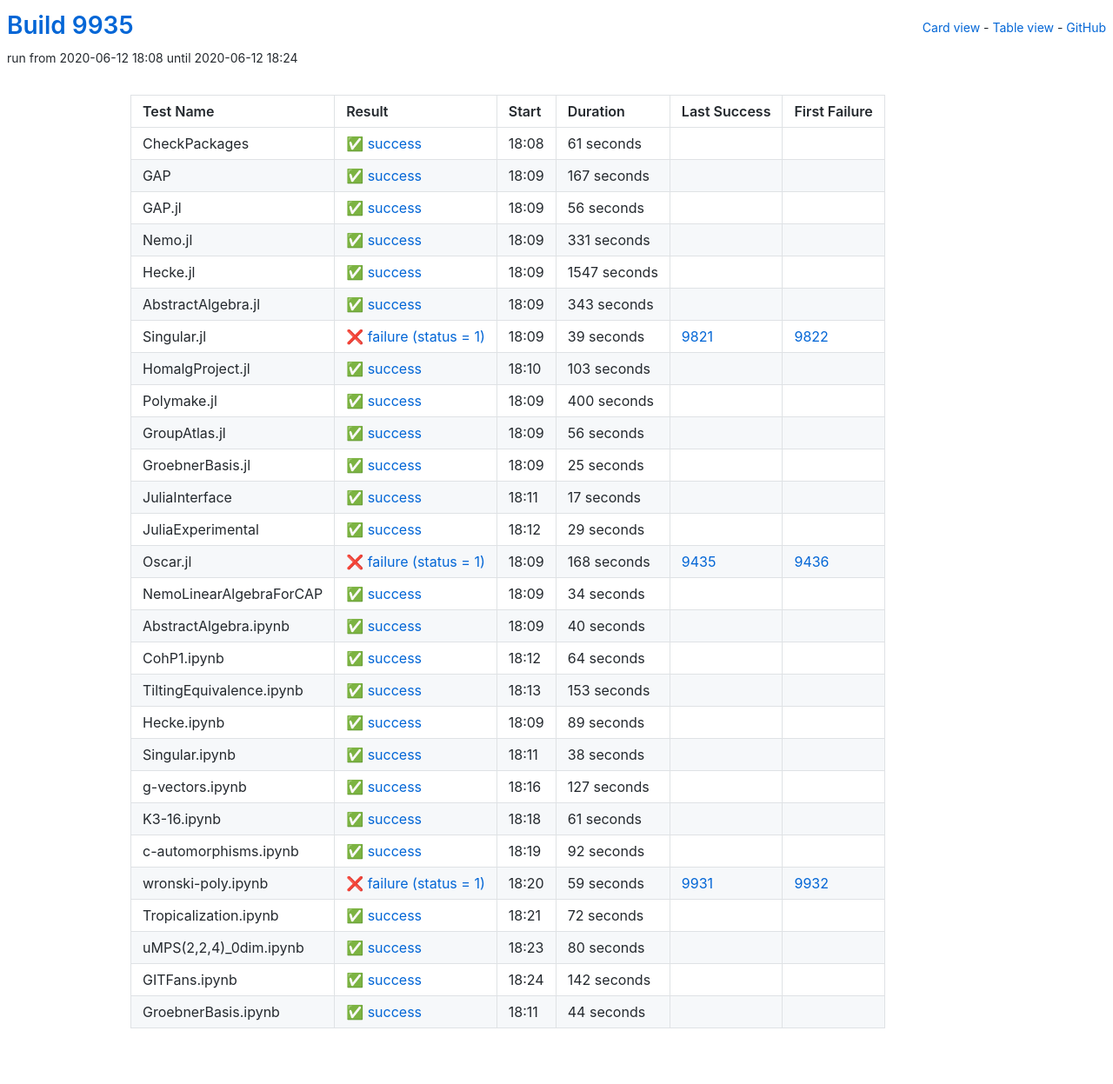
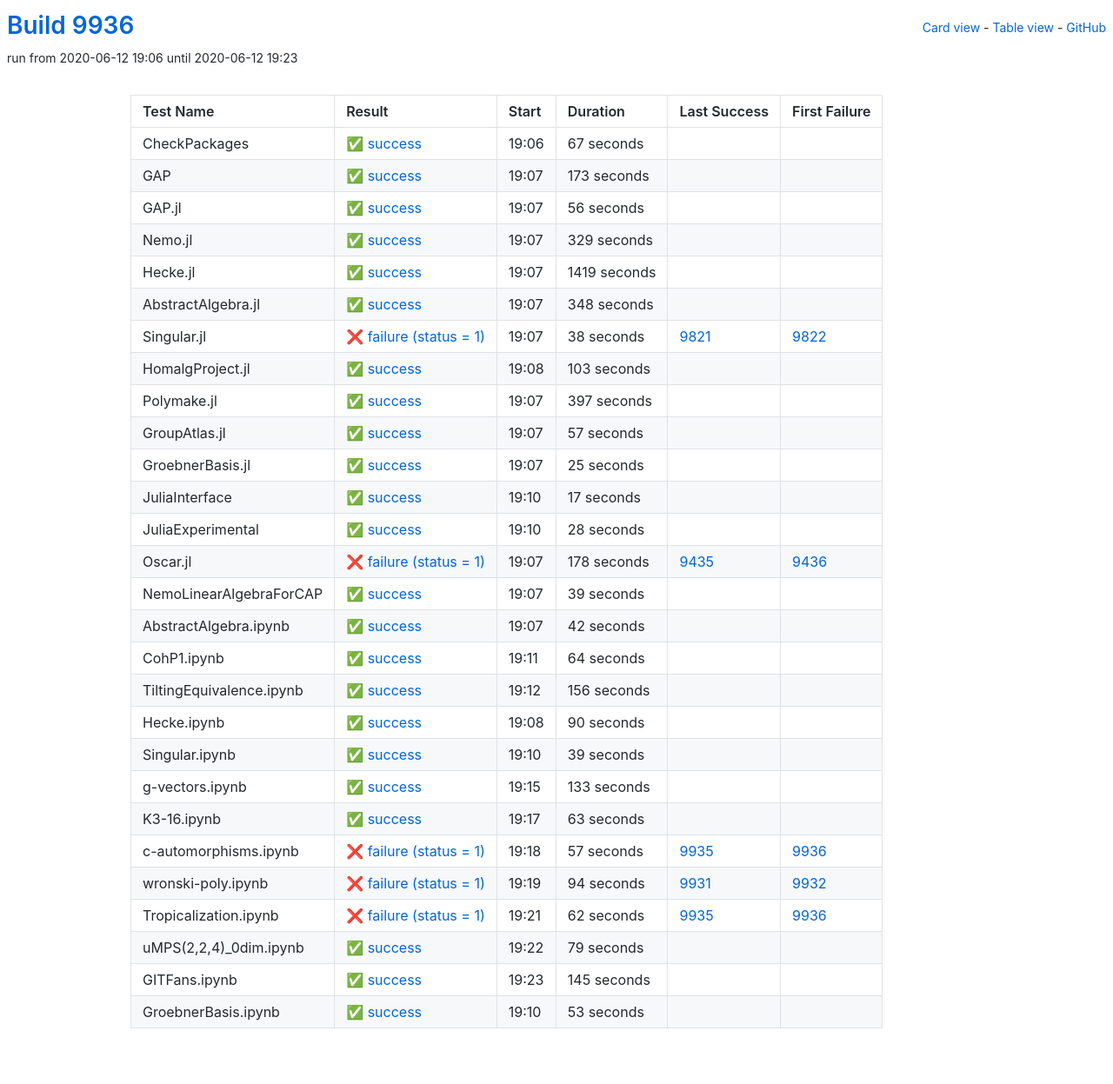
Before and after one commit to oscar-system/oscar-ci-status, a Jekyll site: the page built from table.html, in a window 1280 px wide. Shown: the whole page at 87% size. Built offline with Jekyll 4.4.1, drawn with Linux system fonts in a browser that asks for light colours.

Commit message:
Build #9936

```diff
--- a/_data/ci.yml
+++ b/_data/ci.yml
@@ -1,6 +1,6 @@
 ---
-build: 9935
-build_url: https://oscarci.mathematik.uni-kl.de/job/oscar/9935/
+build: 9936
+build_url: https://oscarci.mathematik.uni-kl.de/job/oscar/9936/
 job: oscar
 organization: oscar-system
 repo: oscar-ci-status
@@ -8,32 +8,32 @@
 tests:
 - name: CheckPackages
   id: checkpackages
-  log: https://oscarci.mathematik.uni-kl.de/job/oscar/9935/artifact/logs/build-9935/CheckPackages.log
-  start: 2020-06-12 18:08
+  log: https://oscarci.mathematik.uni-kl.de/job/oscar/9936/artifact/logs/build-9936/CheckPackages.log
+  start: 2020-06-12 19:06
   success: true
   exitcode: 0
   status: success
-  duration: 61
+  duration: 67
   last_success: false
   last_success_url:
   first_failure: false
   first_failure_url:
 - name: GAP
   id: gap
-  log: https://oscarci.mathematik.uni-kl.de/job/oscar/9935/artifact/logs/build-9935/GAP.log
-  start: 2020-06-12 18:09
+  log: https://oscarci.mathematik.uni-kl.de/job/oscar/9936/artifact/logs/build-9936/GAP.log
+  start: 2020-06-12 19:07
   success: true
   exitcode: 0
   status: success
-  duration: 167
+  duration: 173
   last_success: false
   last_success_url:
   first_failure: false
   first_failure_url:
 - name: GAP.jl
   id: gap-jl
-  log: https://oscarci.mathematik.uni-kl.de/job/oscar/9935/artifact/logs/build-9935/GAP.jl.log
-  start: 2020-06-12 18:09
+  log: https://oscarci.mathematik.uni-kl.de/job/oscar/9936/artifact/logs/build-9936/GAP.jl.log
+  start: 2020-06-12 19:07
   success: true
   exitcode: 0
   status: success
@@ -44,56 +44,56 @@
   first_failure_url:
 - name: Nemo.jl
   id: nemo-jl
-  log: https://oscarci.mathematik.uni-kl.de/job/oscar/9935/artifact/logs/build-9935/Nemo.jl.log
-  start: 2020-06-12 18:09
+  log: https://oscarci.mathematik.uni-kl.de/job/oscar/9936/artifact/logs/build-9936/Nemo.jl.log
+  start: 2020-06-12 19:07
   success: true
   exitcode: 0
   status: success
-  duration: 331
+  duration: 329
   last_success: false
   last_success_url:
   first_failure: false
   first_failure_url:
 - name: Hecke.jl
   id: hecke-jl
-  log: https://oscarci.mathematik.uni-kl.de/job/oscar/9935/artifact/logs/build-9935/Hecke.jl.log
-  start: 2020-06-12 18:09
+  log: https://oscarci.mathematik.uni-kl.de/job/oscar/9936/artifact/logs/build-9936/Hecke.jl.log
+  start: 2020-06-12 19:07
   success: true
   exitcode: 0
   status: success
-  duration: 1547
+  duration: 1419
   last_success: false
   last_success_url:
   first_failure: false
   first_failure_url:
 - name: AbstractAlgebra.jl
   id: abstractalgebra-jl
-  log: https://oscarci.mathematik.uni-kl.de/job/oscar/9935/artifact/logs/build-9935/AbstractAlgebra.jl.log
-  start: 2020-06-12 18:09
+  log: https://oscarci.mathematik.uni-kl.de/job/oscar/9936/artifact/logs/build-9936/AbstractAlgebra.jl.log
+  start: 2020-06-12 19:07
   success: true
   exitcode: 0
   status: success
-  duration: 343
+  duration: 348
   last_success: false
   last_success_url:
   first_failure: false
   first_failure_url:
 - name: Singular.jl
   id: singular-jl
-  log: https://oscarci.mathematik.uni-kl.de/job/oscar/9935/artifact/logs/build-9935/Singular.jl.log
-  start: 2020-06-12 18:09
+  log: https://oscarci.mathematik.uni-kl.de/job/oscar/9936/artifact/logs/build-9936/Singular.jl.log
+  start: 2020-06-12 19:07
   success: false
   exitcode: 1
   status: failure
-  duration: 39
+  duration: 38
   last_success: 9821
   last_success_url: https://oscarci.mathematik.uni-kl.de/job/oscar/9821/
   first_failure: 9822
   first_failure_url: https://oscarci.mathematik.uni-kl.de/job/oscar/9822/
 - name: HomalgProject.jl
   id: homalgproject-jl
-  log: https://oscarci.mathematik.uni-kl.de/job/oscar/9935/artifact/logs/build-9935/HomalgProject.jl.log
-  start: 2020-06-12 18:10
+  log: https://oscarci.mathematik.uni-kl.de/job/oscar/9936/artifact/logs/build-9936/HomalgProject.jl.log
+  start: 2020-06-12 19:08
   success: true
   exitcode: 0
   status: success
@@ -104,32 +104,32 @@
   first_failure_url:
 - name: Polymake.jl
   id: polymake-jl
-  log: https://oscarci.mathematik.uni-kl.de/job/oscar/9935/artifact/logs/build-9935/Polymake.jl.log
-  start: 2020-06-12 18:09
+  log: https://oscarci.mathematik.uni-kl.de/job/oscar/9936/artifact/logs/build-9936/Polymake.jl.log
+  start: 2020-06-12 19:07
   success: true
   exitcode: 0
   status: success
-  duration: 400
+  duration: 397
   last_success: false
   last_success_url:
   first_failure: false
   first_failure_url:
 - name: GroupAtlas.jl
   id: groupatlas-jl
-  log: https://oscarci.mathematik.uni-kl.de/job/oscar/9935/artifact/logs/build-9935/GroupAtlas.jl.log
-  start: 2020-06-12 18:09
+  log: https://oscarci.mathematik.uni-kl.de/job/oscar/9936/artifact/logs/build-9936/GroupAtlas.jl.log
+  start: 2020-06-12 19:07
   success: true
   exitcode: 0
   status: success
-  duration: 56
+  duration: 57
   last_success: false
   last_success_url:
   first_failure: false
   first_failure_url:
 - name: GroebnerBasis.jl
   id: groebnerbasis-jl
-  log: https://oscarci.mathematik.uni-kl.de/job/oscar/9935/artifact/logs/build-9935/GroebnerBasis.jl.log
-  start: 2020-06-12 18:09
+  log: https://oscarci.mathematik.uni-kl.de/job/oscar/9936/artifact/logs/build-9936/GroebnerBasis.jl.log
+  start: 2020-06-12 19:07
   success: true
   exitcode: 0
   status: success
@@ -140,8 +140,8 @@
   first_failure_url:
 - name: JuliaInterface
   id: juliainterface
-  log: https://oscarci.mathematik.uni-kl.de/job/oscar/9935/artifact/logs/build-9935/JuliaInterface.log
-  start: 2020-06-12 18:11
+  log: https://oscarci.mathematik.uni-kl.de/job/oscar/9936/artifact/logs/build-9936/JuliaInterface.log
+  start: 2020-06-12 19:10
   success: true
   exitcode: 0
   status: success
@@ -152,56 +152,56 @@
   first_failure_url:
 - name: JuliaExperimental
   id: juliaexperimental
-  log: https://oscarci.mathematik.uni-kl.de/job/oscar/9935/artifact/logs/build-9935/JuliaExperimental.log
-  start: 2020-06-12 18:12
+  log: https://oscarci.mathematik.uni-kl.de/job/oscar/9936/artifact/logs/build-9936/JuliaExperimental.log
+  start: 2020-06-12 19:10
   success: true
   exitcode: 0
   status: success
-  duration: 29
+  duration: 28
   last_success: false
   last_success_url:
   first_failure: false
   first_failure_url:
 - name: Oscar.jl
   id: oscar-jl
-  log: https://oscarci.mathematik.uni-kl.de/job/oscar/9935/artifact/logs/build-9935/Oscar.jl.log
-  start: 2020-06-12 18:09
+  log: https://oscarci.mathematik.uni-kl.de/job/oscar/9936/artifact/logs/build-9936/Oscar.jl.log
+  start: 2020-06-12 19:07
   success: false
   exitcode: 1
   status: failure
-  duration: 168
+  duration: 178
   last_success: 9435
   last_success_url: https://oscarci.mathematik.uni-kl.de/job/oscar/9435/
   first_failure: 9436
   first_failure_url: https://oscarci.mathematik.uni-kl.de/job/oscar/9436/
 - name: NemoLinearAlgebraForCAP
   id: nemolinearalgebraforcap
-  log: https://oscarci.mathematik.uni-kl.de/job/oscar/9935/artifact/logs/build-9935/NemoLinearAlgebraForCAP.log
-  start: 2020-06-12 18:09
+  log: https://oscarci.mathematik.uni-kl.de/job/oscar/9936/artifact/logs/build-9936/NemoLinearAlgebraForCAP.log
+  start: 2020-06-12 19:07
   success: true
   exitcode: 0
   status: success
-  duration: 34
+  duration: 39
   last_success: false
   last_success_url:
   first_failure: false
   first_failure_url:
 - name: AbstractAlgebra.ipynb
   id: abstractalgebra-ipynb
-  log: https://oscarci.mathematik.uni-kl.de/job/oscar/9935/artifact/logs/build-9935/AbstractAlgebra.ipynb.log
-  start: 2020-06-12 18:09
+  log: https://oscarci.mathematik.uni-kl.de/job/oscar/9936/artifact/logs/build-9936/AbstractAlgebra.ipynb.log
+  start: 2020-06-12 19:07
   success: true
   exitcode: 0
   status: success
-  duration: 40
+  duration: 42
   last_success: false
   last_success_url:
   first_failure: false
   first_failure_url:
 - name: CohP1.ipynb
   id: cohp1-ipynb
-  log: https://oscarci.mathematik.uni-kl.de/job/oscar/9935/artifact/logs/build-9935/CohP1.ipynb.log
-  start: 2020-06-12 18:12
+  log: https://oscarci.mathematik.uni-kl.de/job/oscar/9936/artifact/logs/build-9936/CohP1.ipynb.log
+  start: 2020-06-12 19:11
   success: true
   exitcode: 0
   status: success
@@ -212,132 +212,132 @@
   first_failure_url:
 - name: TiltingEquivalence.ipynb
   id: tiltingequivalence-ipynb
-  log: https://oscarci.mathematik.uni-kl.de/job/oscar/9935/artifact/logs/build-9935/TiltingEquivalence.ipynb.log
-  start: 2020-06-12 18:13
+  log: https://oscarci.mathematik.uni-kl.de/job/oscar/9936/artifact/logs/build-9936/TiltingEquivalence.ipynb.log
+  start: 2020-06-12 19:12
   success: true
   exitcode: 0
   status: success
-  duration: 153
+  duration: 156
   last_success: false
   last_success_url:
   first_failure: false
   first_failure_url:
 - name: Hecke.ipynb
   id: hecke-ipynb
-  log: https://oscarci.mathematik.uni-kl.de/job/oscar/9935/artifact/logs/build-9935/Hecke.ipynb.log
-  start: 2020-06-12 18:09
+  log: https://oscarci.mathematik.uni-kl.de/job/oscar/9936/artifact/logs/build-9936/Hecke.ipynb.log
+  start: 2020-06-12 19:08
   success: true
   exitcode: 0
   status: success
-  duration: 89
+  duration: 90
   last_success: false
   last_success_url:
   first_failure: false
   first_failure_url:
 - name: Singular.ipynb
   id: singular-ipynb
-  log: https://oscarci.mathematik.uni-kl.de/job/oscar/9935/artifact/logs/build-9935/Singular.ipynb.log
-  start: 2020-06-12 18:11
+  log: https://oscarci.mathematik.uni-kl.de/job/oscar/9936/artifact/logs/build-9936/Singular.ipynb.log
+  start: 2020-06-12 19:10
   success: true
   exitcode: 0
   status: success
-  duration: 38
+  duration: 39
   last_success: false
   last_success_url:
   first_failure: false
   first_failure_url:
 - name: g-vectors.ipynb
   id: g-vectors-ipynb
-  log: https://oscarci.mathematik.uni-kl.de/job/oscar/9935/artifact/logs/build-9935/g-vectors.ipynb.log
-  start: 2020-06-12 18:16
+  log: https://oscarci.mathematik.uni-kl.de/job/oscar/9936/artifact/logs/build-9936/g-vectors.ipynb.log
+  start: 2020-06-12 19:15
   success: true
   exitcode: 0
   status: success
-  duration: 127
+  duration: 133
   last_success: false
   last_success_url:
   first_failure: false
   first_failure_url:
 - name: K3-16.ipynb
   id: k3-16-ipynb
-  log: https://oscarci.mathematik.uni-kl.de/job/oscar/9935/artifact/logs/build-9935/K3-16.ipynb.log
-  start: 2020-06-12 18:18
+  log: https://oscarci.mathematik.uni-kl.de/job/oscar/9936/artifact/logs/build-9936/K3-16.ipynb.log
+  start: 2020-06-12 19:17
   success: true
   exitcode: 0
   status: success
-  duration: 61
+  duration: 63
   last_success: false
   last_success_url:
   first_failure: false
   first_failure_url:
 - name: c-automorphisms.ipynb
   id: c-automorphisms-ipynb
-  log: https://oscarci.mathematik.uni-kl.de/job/oscar/9935/artifact/logs/build-9935/c-automorphisms.ipynb.log
-  start: 2020-06-12 18:19
-  success: true
-  exitcode: 0
-  status: success
-  duration: 92
-  last_success: false
-  last_success_url:
-  first_failure: false
-  first_failure_url:
-- name: wronski-poly.ipynb
-  id: wronski-poly-ipynb
-  log: https://oscarci.mathematik.uni-kl.de/job/oscar/9935/artifact/logs/build-9935/wronski-poly.ipynb.log
-  start: 2020-06-12 18:20
+  log: https://oscarci.mathematik.uni-kl.de/job/oscar/9936/artifact/logs/build-9936/c-automorphisms.ipynb.log
+  start: 2020-06-12 19:18
   success: false
   exitcode: 1
   status: failure
-  duration: 59
+  duration: 57
+  last_success: 9935
+  last_success_url: https://oscarci.mathematik.uni-kl.de/job/oscar/9935/
+  first_failure: 9936
+  first_failure_url: https://oscarci.mathematik.uni-kl.de/job/oscar/9936/
+- name: wronski-poly.ipynb
+  id: wronski-poly-ipynb
+  log: https://oscarci.mathematik.uni-kl.de/job/oscar/9936/artifact/logs/build-9936/wronski-poly.ipynb.log
+  start: 2020-06-12 19:19
+  success: false
+  exitcode: 1
+  status: failure
+  duration: 94
   last_success: 9931
   last_success_url: https://oscarci.mathematik.uni-kl.de/job/oscar/9931/
   first_failure: 9932
   first_failure_url: https://oscarci.mathematik.uni-kl.de/job/oscar/9932/
 - name: Tropicalization.ipynb
   id: tropicalization-ipynb
-  log: https://oscarci.mathematik.uni-kl.de/job/oscar/9935/artifact/logs/build-9935/Tropicalization.ipynb.log
-  start: 2020-06-12 18:21
+  log: https://oscarci.mathematik.uni-kl.de/job/oscar/9936/artifact/logs/build-9936/Tropicalization.ipynb.log
+  start: 2020-06-12 19:21
+  success: false
+  exitcode: 1
+  status: failure
+  duration: 62
+  last_success: 9935
+  last_success_url: https://oscarci.mathematik.uni-kl.de/job/oscar/9935/
+  first_failure: 9936
+  first_failure_url: https://oscarci.mathematik.uni-kl.de/job/oscar/9936/
+- name: uMPS(2,2,4)_0dim.ipynb
+  id: umps-2-2-4-0dim-ipynb
+  log: https://oscarci.mathematik.uni-kl.de/job/oscar/9936/artifact/logs/build-9936/uMPS-2-2-4-_0dim.ipynb.log
+  start: 2020-06-12 19:22
   success: true
   exitcode: 0
   status: success
-  duration: 72
-  last_success: false
-  last_success_url:
-  first_failure: false
-  first_failure_url:
-- name: uMPS(2,2,4)_0dim.ipynb
-  id: umps-2-2-4-0dim-ipynb
-  log: https://oscarci.mathematik.uni-kl.de/job/oscar/9935/artifact/logs/build-9935/uMPS-2-2-4-_0dim.ipynb.log
-  start: 2020-06-12 18:23
-  success: true
-  exitcode: 0
-  status: success
-  duration: 80
+  duration: 79
   last_success: false
   last_success_url:
   first_failure: false
   first_failure_url:
 - name: GITFans.ipynb
   id: gitfans-ipynb
-  log: https://oscarci.mathematik.uni-kl.de/job/oscar/9935/artifact/logs/build-9935/GITFans.ipynb.log
-  start: 2020-06-12 18:24
+  log: https://oscarci.mathematik.uni-kl.de/job/oscar/9936/artifact/logs/build-9936/GITFans.ipynb.log
+  start: 2020-06-12 19:23
   success: true
   exitcode: 0
   status: success
-  duration: 142
+  duration: 145
   last_success: false
   last_success_url:
   first_failure: false
   first_failure_url:
 - name: GroebnerBasis.ipynb
   id: groebnerbasis-ipynb
-  log: https://oscarci.mathematik.uni-kl.de/job/oscar/9935/artifact/logs/build-9935/GroebnerBasis.ipynb.log
-  start: 2020-06-12 18:11
+  log: https://oscarci.mathematik.uni-kl.de/job/oscar/9936/artifact/logs/build-9936/GroebnerBasis.ipynb.log
+  start: 2020-06-12 19:10
   success: true
   exitcode: 0
   status: success
-  duration: 44
+  duration: 53
   last_success: false
   last_success_url:
   first_failure: false
```
Also changed, not shown: README.md.
